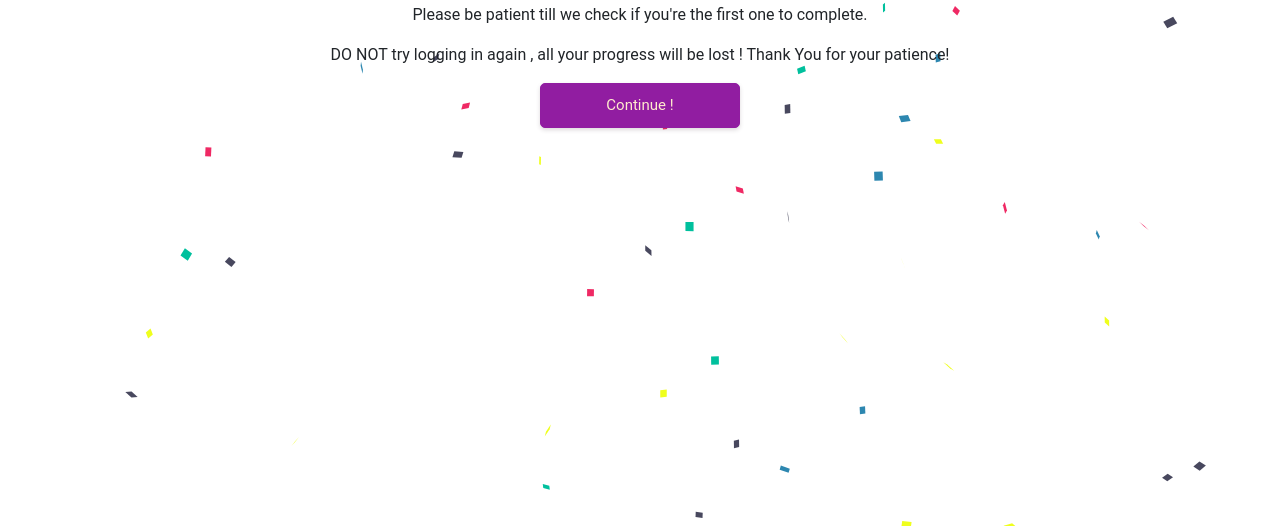
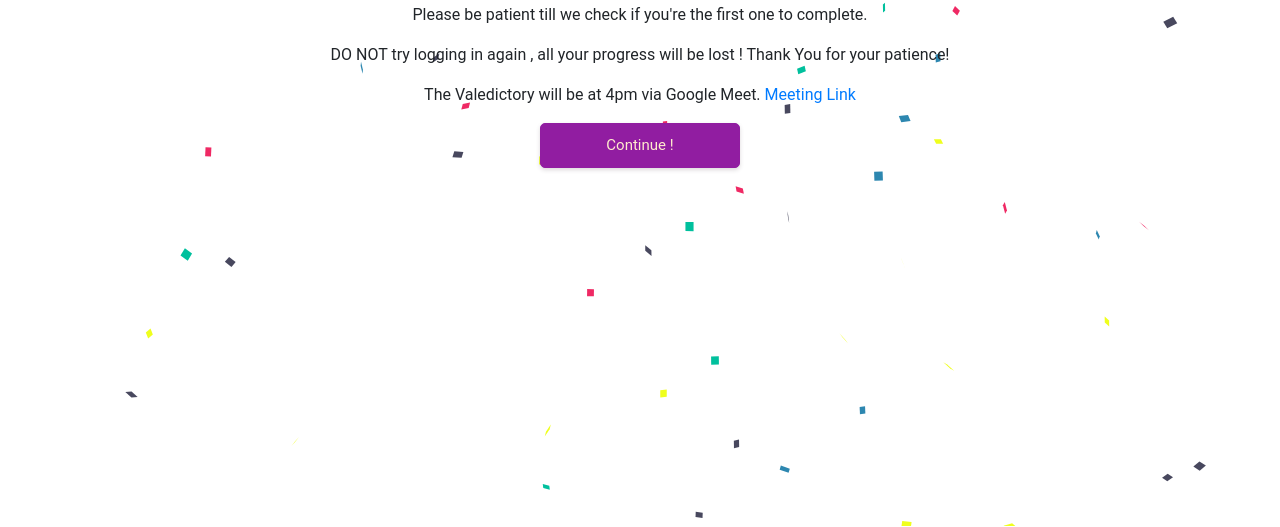
Before and after one commit to Jesinthan0703/intacto, a plain HTML site: page winner.html in a window 1280 px wide. Shown: the part 273-800 px from the top of the page. Drawn offline with nearby package versions, Linux system fonts and the light colour scheme.

Commit message:
meeting link

```diff
--- a/winner.html
+++ b/winner.html
@@ -23,6 +23,7 @@
     <p>You are Supercalifragilisticexpialidocious!</p>
     <p>Please be patient till we check if you're the first one to complete.</p>
     <p>DO NOT try logging in again , all your progress will be lost ! Thank You for your patience!</p>
+    <p> The Valedictory will be at 4pm via Google Meet. <a href= "https://meet.google.com/owf-hzpz-wev"> Meeting Link </a> </p>
     <button class="submit-btn" type="submit"> <a href="credits.html" style="color: blanchedalmond;">Continue !</a> </button>
   </div>
 
```
